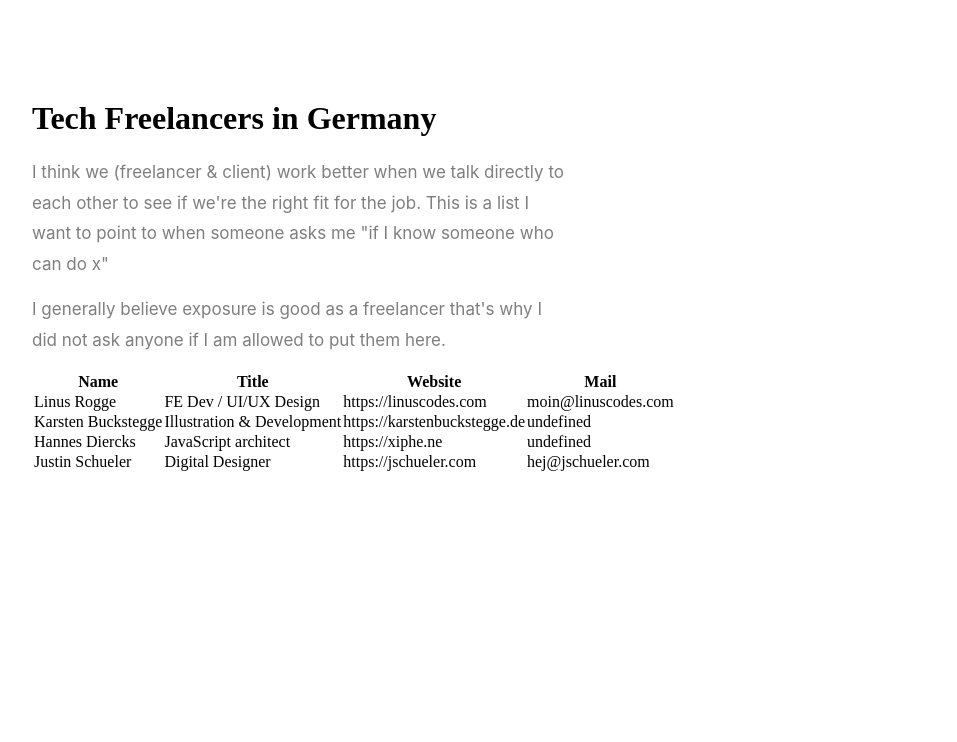
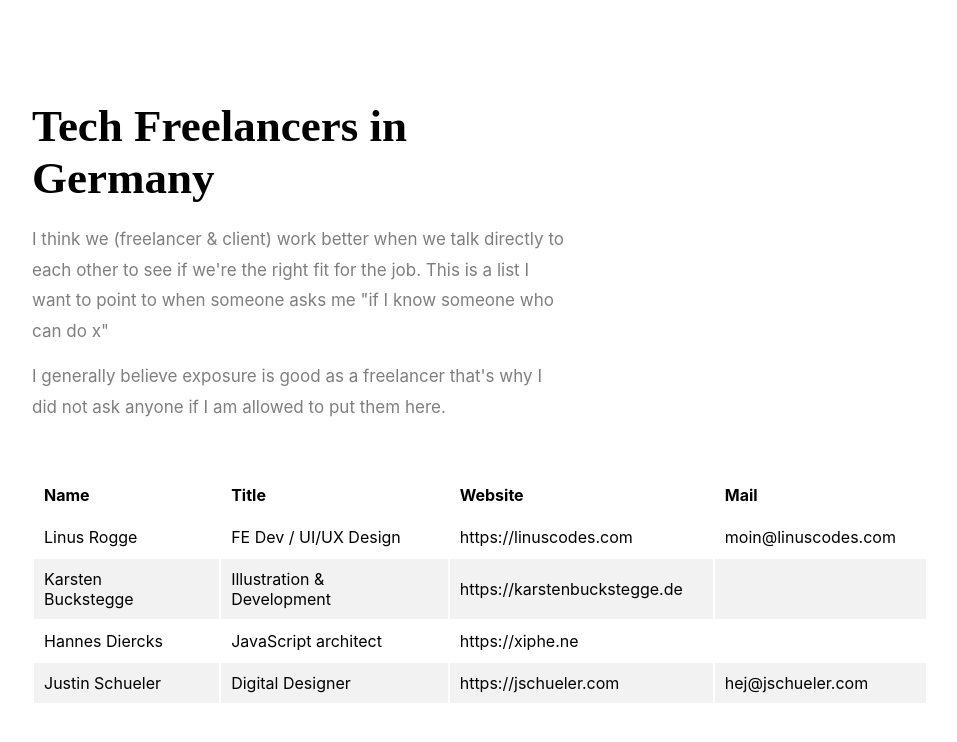
Before and after one commit to lassediercks/list-of-tech-freelancers-in-germany, a plain HTML site: page json-to-table/index.html in a window 1280 px wide. Shown: the whole page, without its empty margins (160-1117 px from the left). Drawn offline with nearby package versions, Linux system fonts and the light colour scheme; a web font is replaced by a local one.

Commit message:
Style updates, removed 'undefined' from the table

```diff
--- a/json-to-table/css/master.scss
+++ b/json-to-table/css/master.scss
@@ -9,16 +9,23 @@ $serif: 'p22-mackinac-pro';
    padding: 0;
    outline: none;
    appearance: none;
+   font-family: -apple-system, BlinkMacSystemFont, 'Segoe UI', Roboto, Oxygen, Ubuntu, Cantarell, 'Open Sans', 'Helvetica Neue', sans-serif;
 }
 
 body {
    width: 70%;
    margin: 100px auto;
+
 }
 
 h1, h2, h3, h4, h5, h6 {
    font-family: $serif;
    margin-bottom: 20px;
+}
+
+h1 {
+   font-size: 45px;
+   font-weight: bold;
 }
 
 p {
@@ -35,3 +42,23 @@ header {
 }
 
 // table
+#table {
+   margin-top: 50px;
+
+   tr {
+      th, td {
+         padding: 10px 30px 10px 10px;
+      }
+      th {
+         text-align: left;
+         margin-bottom: 10px;
+      }
+
+      td {
+      }
+
+      &:nth-child(2n) {
+         background: lighten($color: $dark, $amount: 95%);
+      }
+   }
+}
--- a/json-to-table/js/master.js
+++ b/json-to-table/js/master.js
@@ -47,7 +47,11 @@ function jsonToTable(json, classes) {
       bodyRows += "<tr>";
 
       cols.slice(0, -1).map(function(colName) {
-         bodyRows += "<td>" + row[colName] + "</td>";
+         if(row[colName] == undefined) {
+            bodyRows += "<td></td>";
+         } else {
+            bodyRows += "<td>" + row[colName] + "</td>";
+         }
       })
 
       bodyRows += "</tr>";
```
Also changed, not shown: json-to-table/css/master.css, 1 other file.
